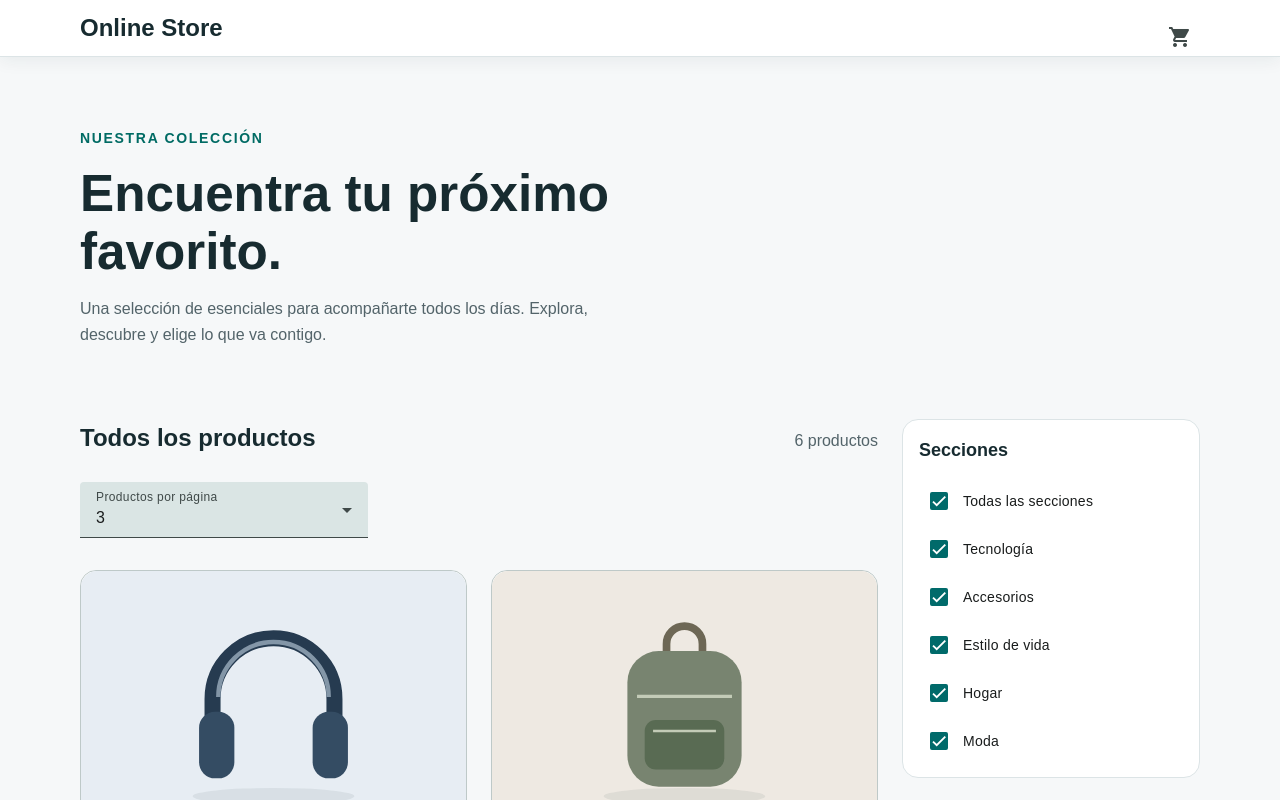
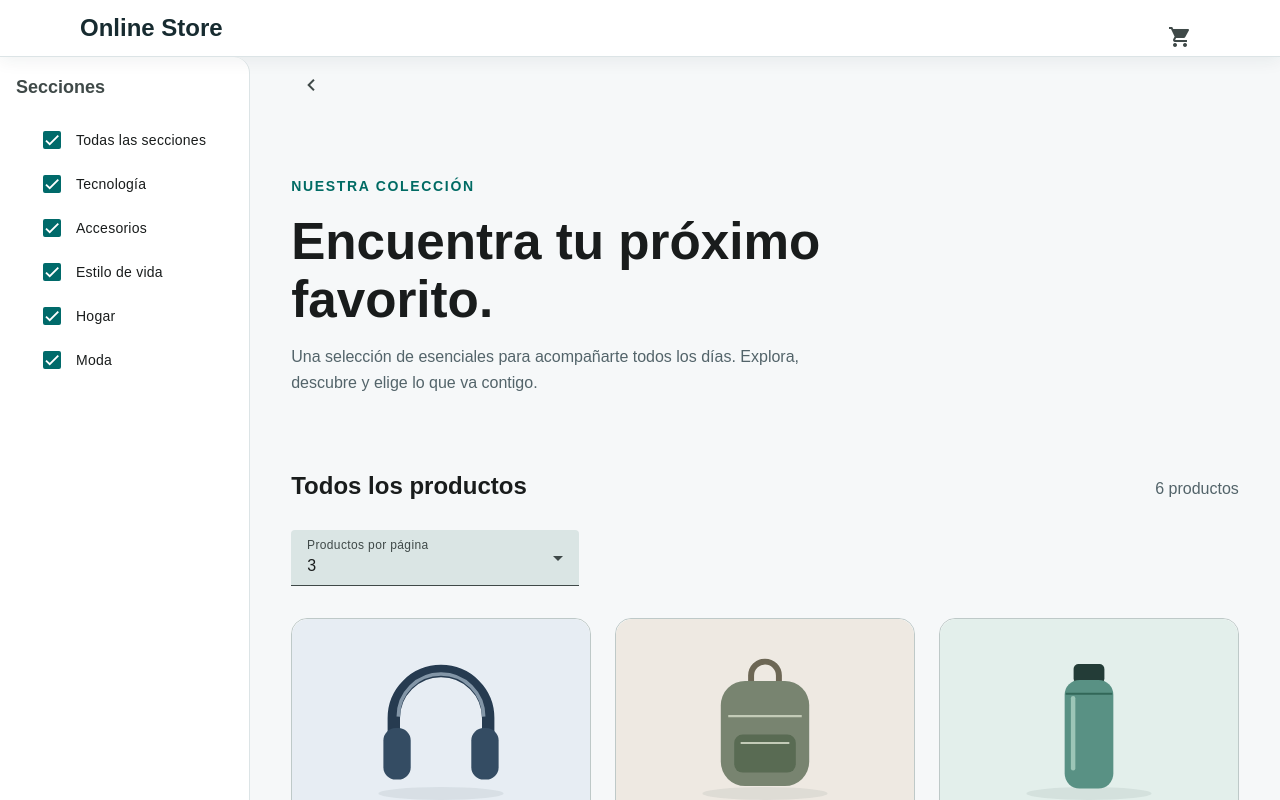
Before and after one commit to YigaelBalderrama/Storefront-Kit-Online-Catalog-with-WhatsApp-Ordering, an Angular app: page /catalogo in a window 1280 px wide. Shown: the top 800 px of the page. Built offline with nearby package versions, Linux system fonts and the light colour scheme.

Commit message:
feature: add sidebar in catalog view

```diff
--- a/src/app/features/catalog/catalog.copy.ts
+++ b/src/app/features/catalog/catalog.copy.ts
@@ -1,6 +1,8 @@
 export const CATALOG_COPY = {
   noSections: 'Selecciona una o más secciones',
   sections: 'Secciones',
+  collapseSections: 'Ocultar secciones',
+  expandSections: 'Mostrar secciones',
   allSections: 'Todas las secciones',
   pageSize: 'Productos por página',
   add: 'Añadir al carrito',
--- a/src/app/features/catalog/pages/catalog-page/catalog-page.html
+++ b/src/app/features/catalog/pages/catalog-page/catalog-page.html
@@ -1,11 +1,60 @@
+<mat-sidenav-container class="catalog__shell">
+  @if (!catalog.loading() && !catalog.error() && categories().length > 0) {
+    <mat-sidenav
+      class="catalog__sidenav"
+      mode="side"
+      [opened]="sectionsOpen()"
+      id="catalog-sections"
+      aria-labelledby="sections-title"
+    >
+      <section class="catalog__sections">
+        <h2 id="sections-title">{{ copy.sections }}</h2>
+        <mat-list class="catalog__categories" role="group" aria-labelledby="sections-title">
+          <mat-list-item>
+            <mat-checkbox
+              [checked]="allSelected()"
+              [indeterminate]="partiallySelected()"
+              (change)="selectAll($event.checked)"
+              >{{ copy.allSections }}</mat-checkbox
+            >
+          </mat-list-item>
+          @for (section of categories(); track section) {
+            <mat-list-item>
+              <mat-checkbox
+                [checked]="selectedCategories().includes(section)"
+                (change)="changeCategory(section, $event.checked)"
+                >{{ section }}</mat-checkbox
+              >
+            </mat-list-item>
+          }
+        </mat-list>
+      </section>
+    </mat-sidenav>
+  }
+  <mat-sidenav-content class="catalog__content">
     <a class="catalog__skip" [href]="skipLink()">{{ copy.skip }}</a>
+    @if (!catalog.loading() && !catalog.error() && categories().length > 0) {
+      <div class="catalog__toolbar">
+        <button
+          type="button"
+          mat-icon-button
+          [attr.aria-label]="sectionsOpen() ? copy.collapseSections : copy.expandSections"
+          [attr.aria-expanded]="sectionsOpen()"
+          aria-controls="catalog-sections"
+          (click)="toggleSections()"
+        >
+          <mat-icon aria-hidden="true">{{
+            sectionsOpen() ? 'chevron_left' : 'chevron_right'
+          }}</mat-icon>
+        </button>
+      </div>
+    }
     <main class="catalog">
       <section class="catalog__intro" aria-labelledby="catalog-title">
         <p class="catalog__eyebrow">{{ copy.collection }}</p>
         <h1 id="catalog-title">{{ copy.title }}</h1>
         <p class="catalog__description">{{ copy.introduction }}</p>
       </section>
-  <div class="catalog__layout">
       <section
         class="catalog__results"
         id="products"
@@ -65,25 +114,6 @@
           }
         }
       </section>
-    @if (!catalog.loading() && !catalog.error() && categories().length > 0) {
-      <aside class="catalog__sections" aria-labelledby="sections-title">
-        <h2 id="sections-title">{{ copy.sections }}</h2>
-        <div class="catalog__categories" role="group" aria-labelledby="sections-title">
-          <mat-checkbox
-            [checked]="allSelected()"
-            [indeterminate]="partiallySelected()"
-            (change)="selectAll($event.checked)"
-            >{{ copy.allSections }}</mat-checkbox
-          >
-          @for (section of categories(); track section) {
-            <mat-checkbox
-              [checked]="selectedCategories().includes(section)"
-              (change)="changeCategory(section, $event.checked)"
-              >{{ section }}</mat-checkbox
-            >
-          }
-        </div>
-      </aside>
-    }
-  </div>
     </main>
+  </mat-sidenav-content>
+</mat-sidenav-container>
--- a/src/app/features/catalog/pages/catalog-page/catalog-page.scss
+++ b/src/app/features/catalog/pages/catalog-page/catalog-page.scss
@@ -1,23 +1,23 @@
 :host {
   display: block;
+  --catalog-sidebar-width: 250px;
 }
-.catalog__layout {
-  display: flex;
-  flex-wrap: wrap;
-  align-items: flex-start;
-  gap: var(--space-lg);
+.catalog__shell {
+  block-size: 100dvh;
+  background: var(--background);
 }
-.catalog__results {
-  flex: 3 1 var(--catalog-results-min);
+.catalog__sidenav {
+  inline-size: var(--catalog-sidebar-width);
+  overflow-y: auto;
+  background: var(--surface);
+  border-inline-end: var(--border-width) solid var(--border);
+}
+.catalog__content {
   min-inline-size: 0;
+  background: var(--background);
 }
 .catalog__sections {
-  flex: 1 1 var(--catalog-sections-min);
-  min-inline-size: 0;
-  background: var(--surface);
   padding: var(--space-md);
-  border-radius: var(--radius);
-  border: var(--border-width) solid var(--border);
 }
 .catalog__sections h2 {
   font-size: var(--font-card);
@@ -26,7 +26,17 @@
 .catalog__categories {
   display: flex;
   flex-direction: column;
-  gap: var(--space-sm);
+  padding: 0;
+}
+.catalog__categories mat-list-item {
+  min-block-size: var(--control-min-size);
+  block-size: auto;
+}
+.catalog__toolbar {
+  inline-size: min(100%, var(--content-width));
+  margin-inline: auto;
+  padding-inline: var(--gutter);
+  padding-block-start: var(--space-sm);
 }
 .catalog {
   inline-size: min(100%, var(--content-width));
--- a/src/app/features/catalog/pages/catalog-page/catalog-page.ts
+++ b/src/app/features/catalog/pages/catalog-page/catalog-page.ts
@@ -4,6 +4,10 @@ import { ActivatedRoute, Router } from '@angular/router';
 import { MatFormFieldModule } from '@angular/material/form-field';
 import { MatSelectModule } from '@angular/material/select';
 import { MatCheckboxModule } from '@angular/material/checkbox';
+import { MatSidenavModule } from '@angular/material/sidenav';
+import { MatListModule } from '@angular/material/list';
+import { MatButtonModule } from '@angular/material/button';
+import { MatIconModule } from '@angular/material/icon';
 import { IconButton } from '../../../../shared/components/icon-button/icon-button';
 import { Cart } from '../../../cart';
 import { Paginator } from '../../../../shared/components/paginator/paginator';
@@ -20,6 +24,10 @@ import { CATALOG_COPY } from '../../catalog.copy';
     MatFormFieldModule,
     MatSelectModule,
     MatCheckboxModule,
+    MatSidenavModule,
+    MatListModule,
+    MatButtonModule,
+    MatIconModule,
   ],
   templateUrl: './catalog-page.html',
   styleUrl: './catalog-page.scss',
@@ -90,6 +98,11 @@ export class CatalogPage {
     );
   });
   protected readonly copy = CATALOG_COPY;
+  protected readonly sectionsOpen = signal(true);
+
+  protected toggleSections(): void {
+    this.sectionsOpen.update((open) => !open);
+  }
 
   protected changePage(page: number, size: number = this.size()): void {
     void this.router.navigate([], {
```
Also changed, not shown: 2 other files (tests, documents, lock files or other folders). Lines whose indentation alone changed are shown as unchanged.
